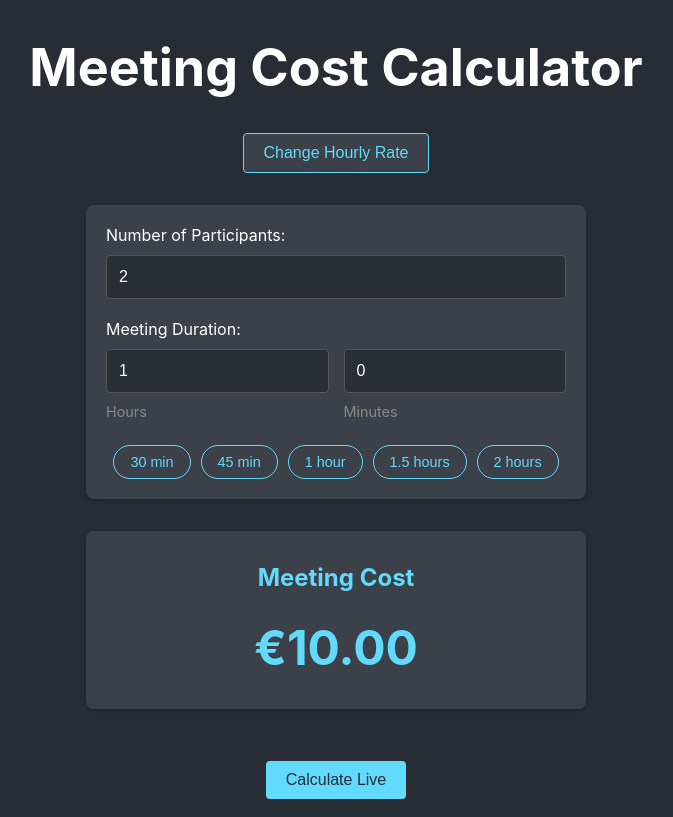
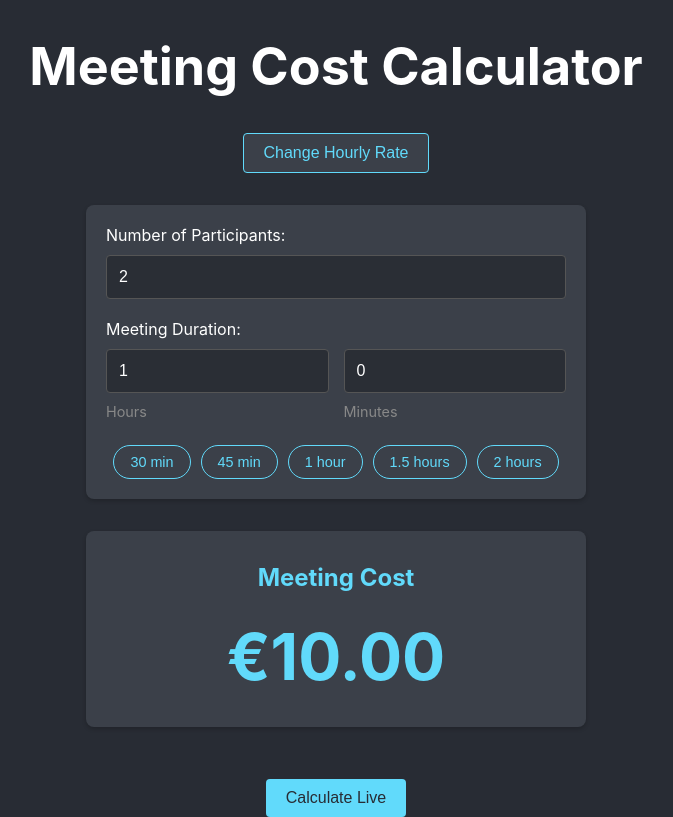
Before and after one commit to xremix/Meeting-Cost-Calculator, a React (Create React App) app: page / in a window 1280 px wide. Both pictures are taken after typing "5" into the empty fields and a click on the button "Confirm". Shown: the whole page, without its empty margins (304-977 px from the left). Built offline with nearby package versions, Linux system fonts and the light colour scheme.

Commit message:
adjust font size

```diff
--- a/src/App.css
+++ b/src/App.css
@@ -159,7 +159,7 @@ button:hover {
 }
 
 .cost-amount {
-  font-size: 3rem;
+  font-size: 4rem;
   font-weight: bold;
   color: #61dafb;
   margin-top: 1rem;
```
